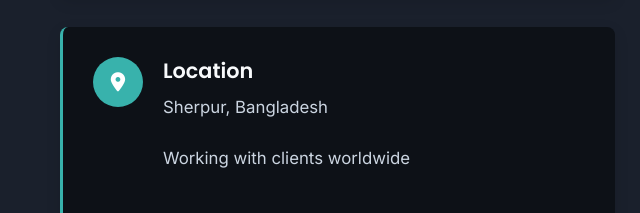
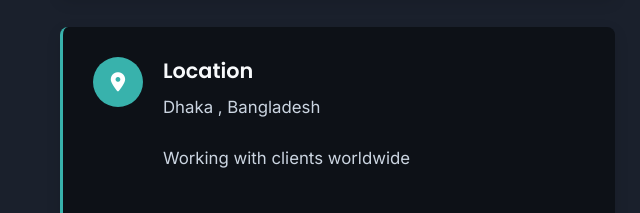
Before and after one commit to rhsabbir1/sabbir.protfolio, a plain HTML site: page index.htm in a window 1280 px wide. Shown: the part 7907-8120 px from the top of the page, 0-640 px from the left. Drawn offline with nearby package versions, Linux system fonts and the light colour scheme.

Commit message:
location update

```diff
--- a/index.htm
+++ b/index.htm
@@ -1032,7 +1032,7 @@
                             </div>
                             <div class="contact-details">
                                 <h3>Location</h3>
-                                <p>Sherpur, Bangladesh</p>
+                                <p>Dhaka , Bangladesh</p>
                                 <p>Working with clients worldwide</p>
                             </div>
                         </div>
```
